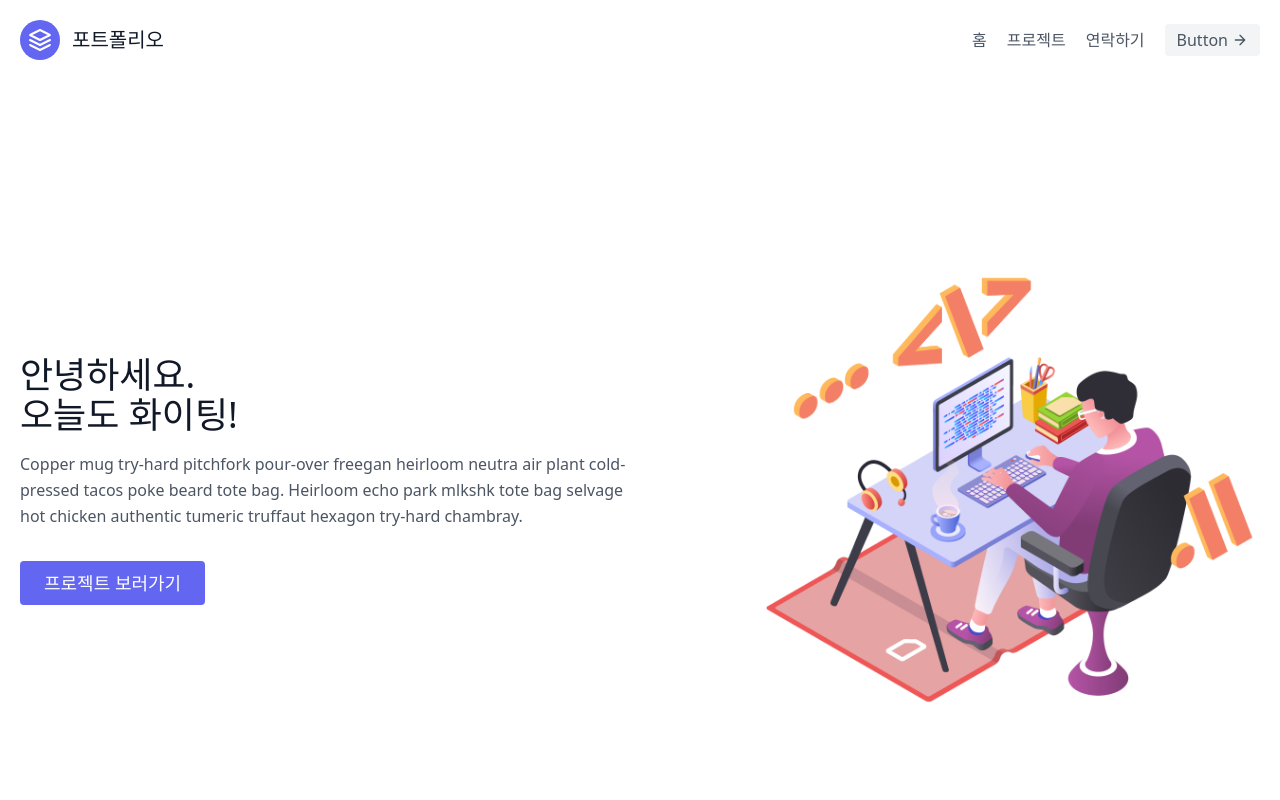
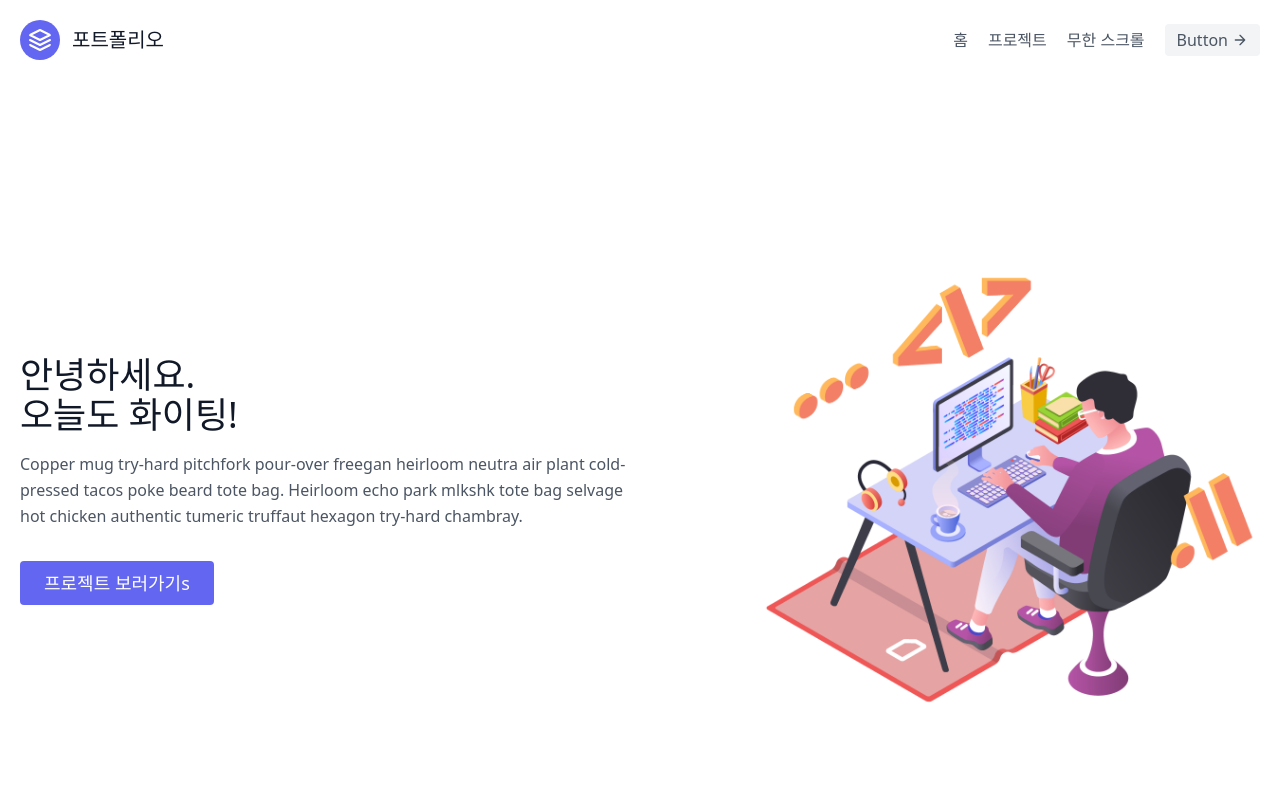
Before and after one commit to GoDoyeon/next-portfolio, a Next.js app in the folder next-portfolio/: page / in a window 1280 px wide. Shown: the top 800 px of the page. Built offline with nearby package versions, Linux system fonts and the light colour scheme.

Commit message:
feat : Link 작업

```diff
--- a/next-portfolio/components/header.js
+++ b/next-portfolio/components/header.js
@@ -1,8 +1,11 @@
+import Link from 'next/link';
+
 export default function Header() {
   return (
     <>
       <header className='text-gray-600 body-font'>
         <div className='container mx-auto flex flex-wrap p-5 flex-col md:flex-row items-center'>
+          <Link href='/' legacyBehavior>
             <a className='flex title-font font-medium items-center text-gray-900 mb-4 md:mb-0'>
               <svg
                 xmlns='http://www.w3.org/2000/svg'
@@ -17,10 +20,17 @@ export default function Header() {
               </svg>
               <span className='ml-3 text-xl'>포트폴리오</span>
             </a>
+          </Link>
           <nav className='md:ml-auto flex flex-wrap items-center text-base justify-center'>
+            <Link href='/' legacyBehavior>
               <a className='mr-5 hover:text-gray-900'>홈</a>
+            </Link>
+            <Link href='/projects' legacyBehavior>
               <a className='mr-5 hover:text-gray-900'>프로젝트</a>
-            <a className='mr-5 hover:text-gray-900'>연락하기</a>
+            </Link>
+            <Link href='/projectList' legacyBehavior>
+              <a className='mr-5 hover:text-gray-900'>무한 스크롤</a>
+            </Link>
           </nav>
           <button className='inline-flex items-center bg-gray-100 border-0 py-1 px-3 focus:outline-none hover:bg-gray-200 rounded text-base mt-4 md:mt-0'>
             Button
--- a/next-portfolio/components/home/hero.js
+++ b/next-portfolio/components/home/hero.js
@@ -1,4 +1,5 @@
 import Animation from '../animation';
+import Link from 'next/link';
 
 export default function Hero() {
   return (
@@ -16,9 +17,11 @@ export default function Hero() {
           try-hard chambray.
         </p>
         <div className='flex justify-center'>
-          <button className='inline-flex text-white bg-indigo-500 border-0 py-2 px-6 focus:outline-none hover:bg-indigo-600 rounded text-lg'>
-            프로젝트 보러가기
-          </button>
+          <Link href='/projects' legacyBehavior>
+            <a className='inline-flex text-white bg-indigo-500 border-0 py-2 px-6 focus:outline-none hover:bg-indigo-600 rounded text-lg'>
+              프로젝트 보러가기s
+            </a>
+          </Link>
         </div>
       </div>
       <div className='lg:max-w-lg lg:w-full md:w-1/2 w-5/6'>
--- a/next-portfolio/pages/project.js
+++ /dev/null
@@ -1,9 +0,0 @@
-import Layout from '@/components/layout';
-
-export default function project() {
-  return (
-    <Layout>
-      <h1>프로젝트</h1>
-    </Layout>
-  );
-}
--- /dev/null
+++ b/next-portfolio/pages/projects.js
@@ -0,0 +1,14 @@
+import Layout from '@/components/layout';
+import Head from 'next/head';
+
+export default function projects() {
+  return (
+    <Layout>
+      <Head>
+        <h1>프로젝트</h1>
+        <meta name='description' content='오늘도 빡코딩!' />
+        <link rel='icon' href='/favicon.ico' />
+      </Head>
+    </Layout>
+  );
+}
```
Lines whose indentation alone changed are shown as unchanged.
